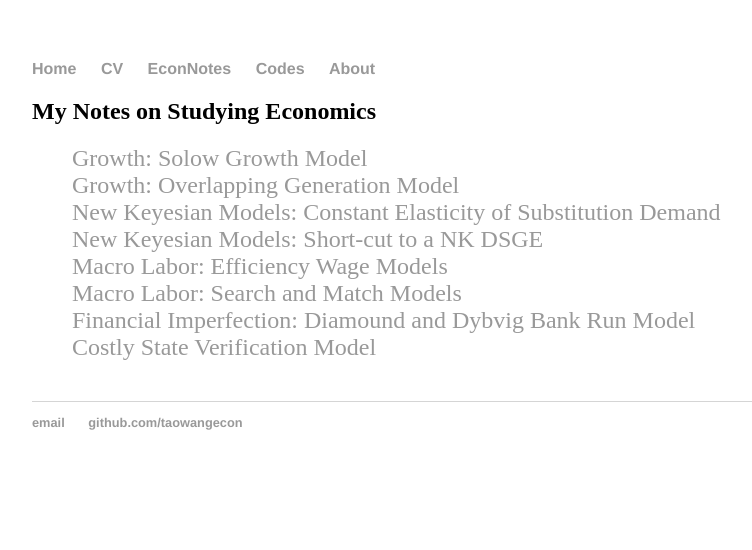
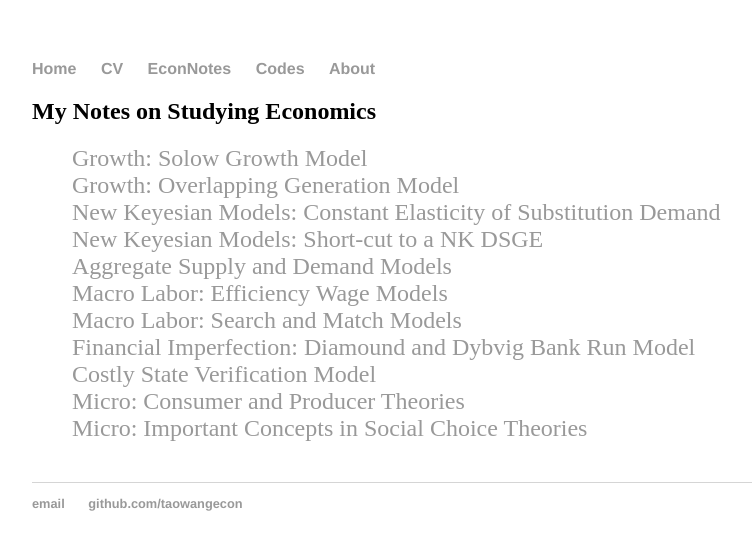
Before and after one commit to iworld1991/TaoWangEcon.github.io, a Jekyll site: the page built from blog/index.html, in a window 1280 px wide. Shown: the top 550 px of the page, without its empty margins (160-912 px from the left). Built offline with Jekyll 4.4.1, drawn with Linux system fonts in a browser that asks for light colours.

Commit message:
Update index.html

```diff
--- a/blog/index.html
+++ b/blog/index.html
@@ -8,10 +8,13 @@ title: My Notes on Studying Economics
         <li> <a href = /notes/GR2B_OLG.pdf>Growth: Overlapping Generation Model</a></li>
 	<li> <a href = /notes/NK1CES.pdf>New Keyesian Models: Constant Elasticity of Substitution Demand</a></li>
 	<li> <a href = /notes/NK2NKModel.pdf>New Keyesian Models: Short-cut to a NK DSGE</a></li>
+	<li> <a href = /notes/DSGE1SimpleModel.pdf.pdf>Aggregate Supply and Demand Models</a></li>
 	<li> <a href = /notes/LB1EffWage.pdf>Macro Labor: Efficiency Wage Models</a></li>
         <li> <a href = /notes/LB2SearchMatch.pdf>Macro Labor: Search and Match Models</a></li>
 	<li> <a href = /notes/FI1BankRun.pdf>Financial Imperfection: Diamound and Dybvig Bank Run Model</a></li>
 	  {% for post in site.posts %}
 	    <li><a href="{{ post.url }}" title="{{ post.title }}">{{ post.title }}</a></li>
 	  {% endfor %}
+	<li> <a href = /notes/MI1ConsumerProducer.pdf>Micro: Consumer and Producer Theories</a></li>
+	<li> <a href = /notes/MI3SocialChoice.pdf>Micro: Important Concepts in Social Choice Theories</a></li>
 	</ul>
```
